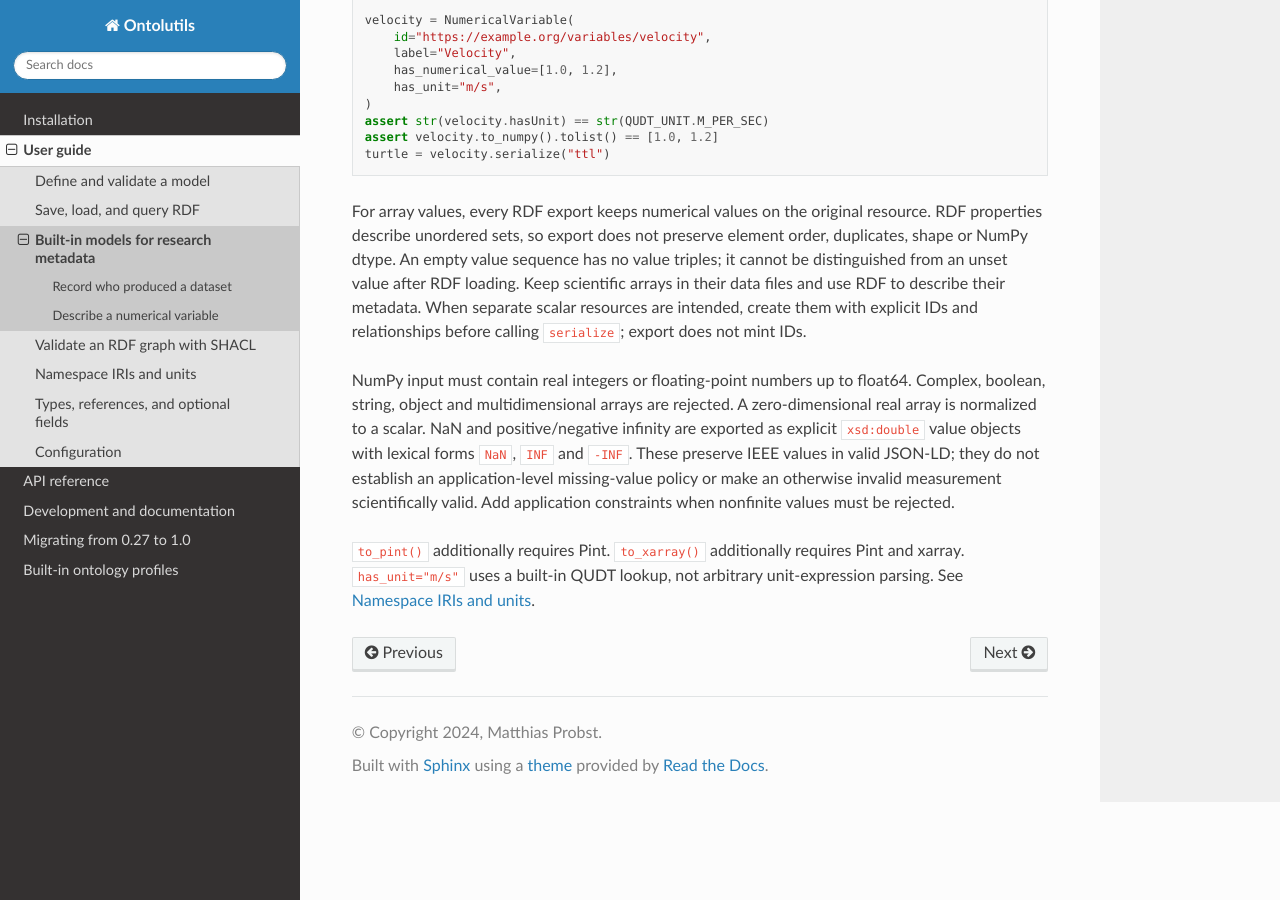
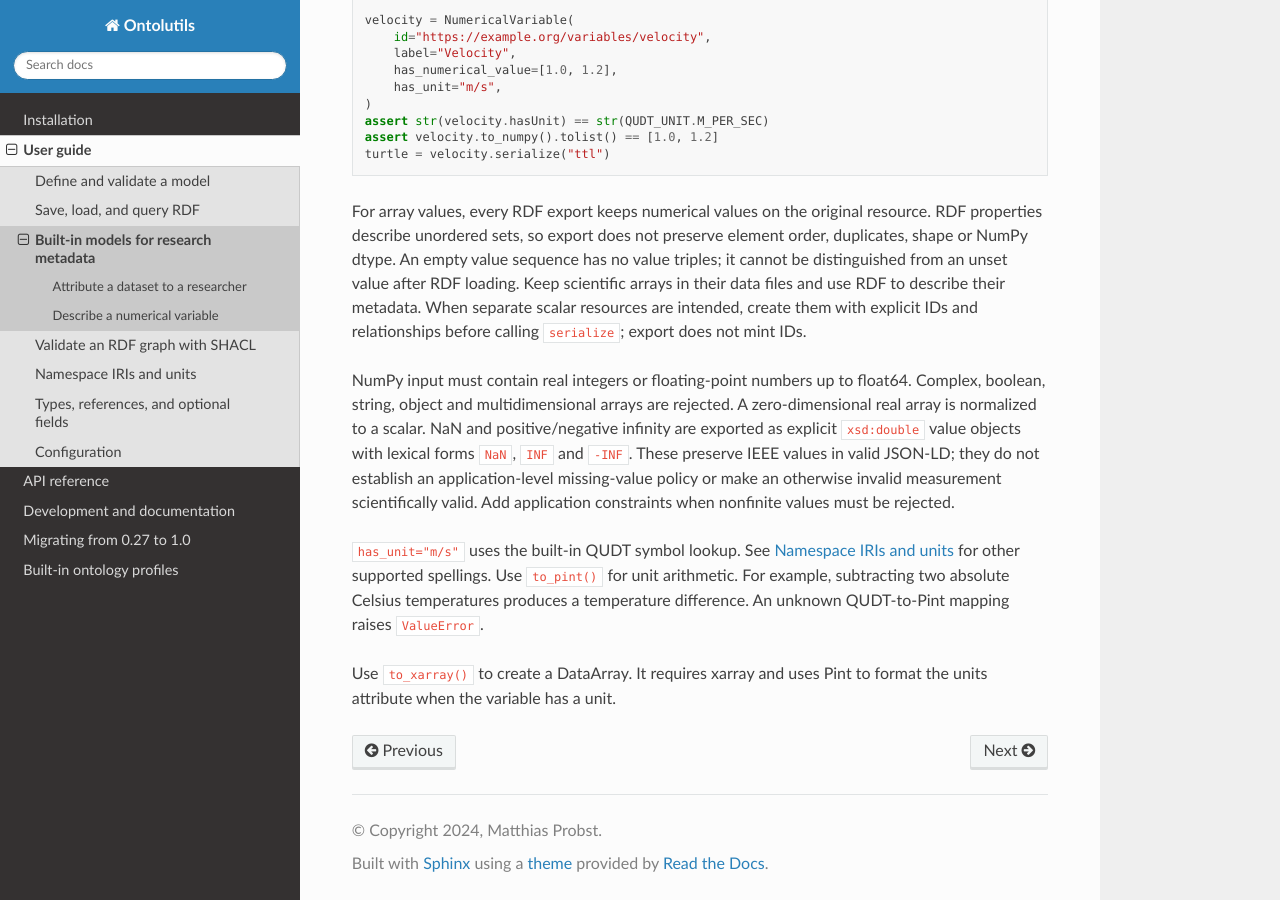
Before and after one commit to matthiasprobst/ontology-utils, a Sphinx documentation site: the page built from docs/userguide/models.rst, in a window 1280 px wide and 900 px high, scrolled down 1090 px. Built offline with Sphinx 7.4.7 and the Read the Docs theme 3.1.0, drawn with Linux system fonts in a browser that asks for light colours; some of the changed text lies outside the part shown.

Commit message:
Align both guides on installation, resource loading and units

```diff
--- a/antora/modules/ROOT/pages/index.adoc
+++ b/antora/modules/ROOT/pages/index.adoc
@@ -1,6 +1,6 @@
 = Ontolutils
 
-Create validated scientific metadata as Python objects and exchange it as RDF.
+Describe things and concepts in Python and share their relationships as RDF.
 Use built-in models, or map your own fields to ontology terms. Pydantic checks
 declared fields; SHACL can check additional requirements on the graph.
 
--- a/antora/modules/api/pages/reference.adoc
+++ b/antora/modules/api/pages/reference.adoc
@@ -14,7 +14,8 @@
 |===
 
 Loaders return lists except when `limit=1`, which returns one matching model
-or `[]`. `from_graph` always returns a list. `model_dump_json()` is ordinary
+or `[]` for no match. This includes `Model.from_graph(graph, limit=1)`.
+`model_dump_json()` is ordinary
 Pydantic JSON and does not replace `model_dump_jsonld()`.
 
 == Configuration
--- a/antora/modules/models/pages/others.adoc
+++ b/antora/modules/models/pages/others.adoc
@@ -27,7 +27,8 @@ and describe their metadata with RDF. Export no longer creates scalar resources
 with generated `/0`, `/1`, etc. IDs. Model separate scalar resources explicitly
 when that is the intended meaning.
 
-Pint is additionally needed for `to_pint`; Pint and xarray for `to_xarray`.
+Install Pint for `to_pint()`. Install xarray for `to_xarray()` and Pint to
+format the units attribute when the variable has a unit.
 
 == Checksums, HDF5 structure, and sensors
 
--- a/docs/index.rst
+++ b/docs/index.rst
@@ -39,8 +39,10 @@ Choose your next step
 * :doc:`Describe datasets and measurements <userguide/models>`.
 * :doc:`Check graph constraints with SHACL <userguide/validation>`.
 
-An IRI is a globally named resource, such as a dataset URL. An RDF triple links
-a subject, a property, and a value. JSON-LD and Turtle are two ways to write
+An IRI identifies a resource. For example, the dataset and the person who
+created it can each have an IRI. An RDF triple can link those resources through
+a named property or give one of them a literal value, such as a person's name.
+JSON-LD and Turtle are two ways to write
 those same triples. Ontolutils maps Python fields to their RDF property IRIs;
 it does not infer an entire ontology's constraints from a class definition.
 
--- a/docs/userguide/models.rst
+++ b/docs/userguide/models.rst
@@ -35,8 +35,8 @@ of every ontology. Inspect ``Model.model_fields`` for accepted fields and
      - ``Concept``, ``Checksum``, ``Unit``
      - Vocabulary concepts, checksums, and units.
 
-Record who produced a dataset
------------------------------
+Attribute a dataset to a researcher
+-----------------------------------
 
 .. testcode::
 
@@ -93,6 +93,10 @@ IEEE values in valid JSON-LD; they do not establish an application-level
 missing-value policy or make an otherwise invalid measurement scientifically
 valid. Add application constraints when nonfinite values must be rejected.
 
-``to_pint()`` additionally requires Pint. ``to_xarray()`` additionally requires
-Pint and xarray. ``has_unit="m/s"`` uses a built-in QUDT lookup, not arbitrary
-unit-expression parsing. See :doc:`namespacelib`.
+``has_unit="m/s"`` uses the built-in QUDT symbol lookup. See :doc:`namespacelib`
+for other supported spellings. Use ``to_pint()`` for unit arithmetic. For
+example, subtracting two absolute Celsius temperatures produces a temperature
+difference. An unknown QUDT-to-Pint mapping raises ``ValueError``.
+
+Use ``to_xarray()`` to create a DataArray. It requires xarray and uses Pint
+to format the units attribute when the variable has a unit.
--- a/docs/userguide/serialization.rst
+++ b/docs/userguide/serialization.rst
@@ -77,8 +77,9 @@ Find resources of a model class
 
    found = query(Person, data=combined, format="ttl")
    assert {item.firstName for item in found} == {"Ada", "Grace"}
-   selected = Person.from_graph(graph, subject=person.id)
-   assert len(selected) == 1
+   selected = Person.from_graph(graph, subject=person.id, limit=1)
+   assert selected.firstName == "Ada"
+   assert Person.from_graph(graph, subject="https://example.org/people/missing", limit=1) == []
 
 ``query`` builds model instances; it is not a general SPARQL-string API.
 ``Person.from_graph`` uses the same resource-limit and return-type rules as the
```
Also changed, not shown: README.md (+14 -21 lines), antora/modules/ROOT/pages/installation.adoc (+8 -3 lines), antora/modules/core/pages/serialization.adoc (+5 -3 lines), docs/migration.rst (+17 -3 lines), docs/userguide/classes.rst (+0 -9 lines), antora/README.md, 1 other file.
